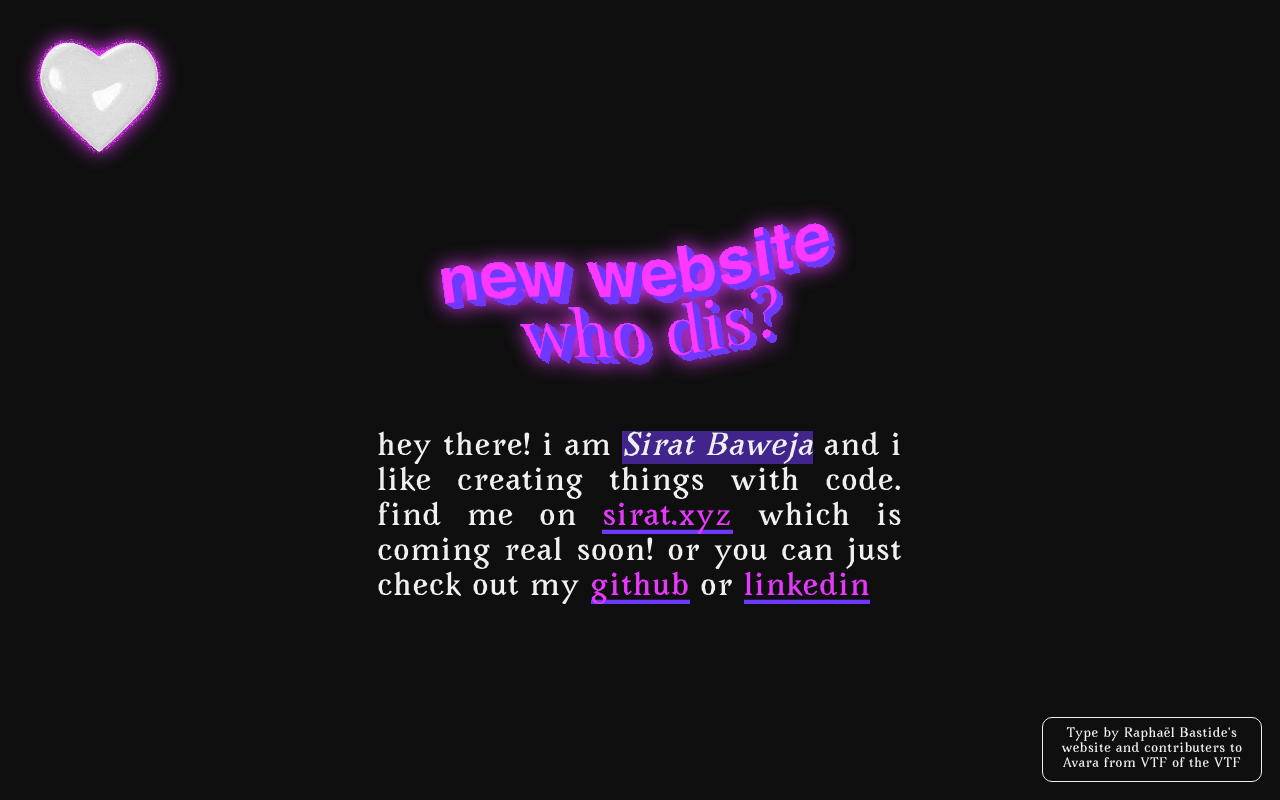
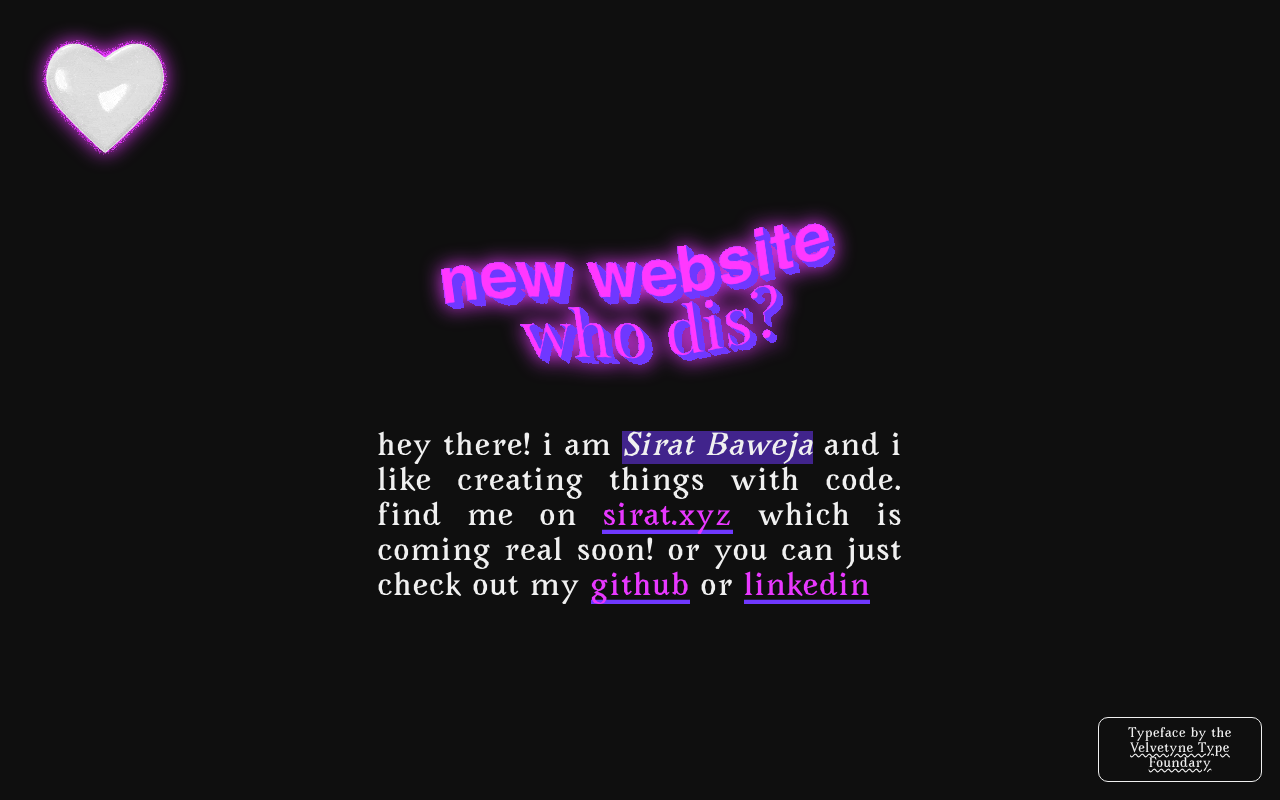
Before and after one commit to 0xs1r4t/0xs1r4t.github.io, a React (Create React App) app: page / in a window 1280 px wide. Built offline with nearby package versions, Linux system fonts and the light colour scheme.

Commit message:
it seems like my button wasn't really a button, but it's a button now

```diff
--- a/src/App.js
+++ b/src/App.js
@@ -10,8 +10,10 @@ import Credits from "./components/Credits";
 import { WebGif, LightHeartToggle, DarkHeartToggle } from "./components/Images";
 
 // Button
-const Button = styled.div`
-    border: 1px solid rgba(0, 0, 0, 0);
+const Button = styled.button`
+    border: 1px solid #0000;
+    color: #0000;
+    background: #0000;
 `;
 
 // fixed toggle
--- a/src/components/Credits.js
+++ b/src/components/Credits.js
@@ -8,14 +8,14 @@ const StyledCredits = styled.div`
     position: fixed;
     bottom: 1.5em;
     right: 1.5em;
-    padding: 0.75em;
+    padding: 0.75em 0.5em;
     z-index: 10;
 
     font-size: 0.75em;
     border: 1px solid ${({ theme }) => theme.color};
     border-radius: 10px;
 
-    max-width: 200px;
+    max-width: 150px;
     word-break: break-word;
     letter-spacing: 0.05em;
 
@@ -32,18 +32,8 @@ const StyledCredits = styled.div`
 const Credits = () => {
     return (
         <StyledCredits>
-            Type by{" "}
-            <CreditLink link="https://raphaelbastide.com/avara/" name="Raphaël Bastide's website">
-                Raphaël Bastide
-            </CreditLink>{" "}
-            and{" "}
-            <CreditLink
-                link="https://velvetyne.fr/fonts/avara"
-                name="contributers to Avara from VTF">
-                Wei Huang + Lucas Le Bihan + Walid Bouchouchi + Jérémy Landes
-            </CreditLink>{" "}
-            of the{" "}
-            <CreditLink link="https://velvetyne.fr/" name="VTF">
+            Typeface by the{" "}
+            <CreditLink link="https://velvetyne.fr/fonts/avara" name="Velvetyne Type Foundary">
                 Velvetyne Type Foundary
             </CreditLink>
         </StyledCredits>
--- a/src/components/Links.js
+++ b/src/components/Links.js
@@ -24,7 +24,7 @@ const Link = ({ link, name }) => {
 const StyledCreds = styled.a`
     color: ${({ theme }) => theme.color};
     transition: all 0.25s linear;
-    text-decoration: none;
+    text-decoration: underline wavy;
 `;
 
 export const CreditLink = ({ link, name }) => {
```
Also changed, not shown: 1 other file (tests, documents, lock files or other folders).
